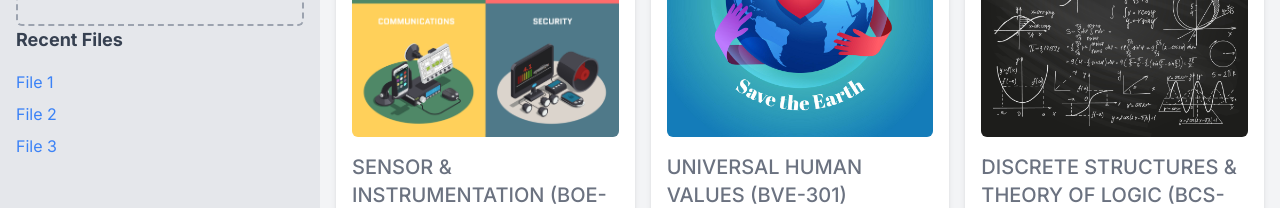
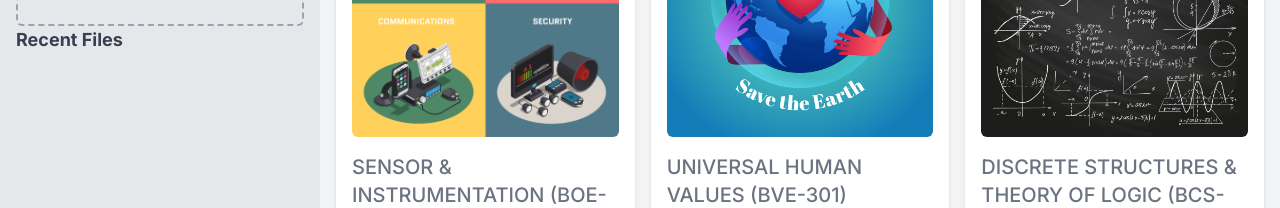
Before and after one commit to codecShivam/LUMOS_frontend, a Next.js app: page / in a window 1280 px wide. Shown: the part 278-486 px from the top of the page. Built offline with nearby package versions, Linux system fonts and the light colour scheme.

Commit message:
removeFile & fileOpen

```diff
--- a/components/LeftSidebar.tsx
+++ b/components/LeftSidebar.tsx
@@ -2,13 +2,21 @@ import { useState } from "react";
 
 export const LeftSidebar = () => {
     const [selectedFiles, setSelectedFiles] = useState<File[]>([]);
+    const [recentFiles, setRecentFiles] = useState<string[]>([]);
 
     const handleFileSelect = (event: React.ChangeEvent<HTMLInputElement>) => {
         const files = event.target.files;
         if (files) {
             const fileList = Array.from(files);
             setSelectedFiles(fileList);
+            setRecentFiles(fileList.map(file => file.name));
         }
+    };
+
+    const handleRemoveFile = (file: File) => {
+        const updatedFiles = selectedFiles.filter(f => f !== file);
+        setSelectedFiles(updatedFiles);
+        setRecentFiles(updatedFiles.map(f => f.name));
     };
 
     const handleDragOver = (event: React.DragEvent<HTMLDivElement>) => {
@@ -21,12 +29,13 @@ export const LeftSidebar = () => {
         if (files) {
             const fileList = Array.from(files);
             setSelectedFiles(fileList);
+            setRecentFiles(fileList.map(file => file.name));
         }
     };
 
-    const handleFileOpen = (file: File) => {
+    const handleFileOpen = (fileUrl: string) => {
         // Open the file using window.open
-        window.open(URL.createObjectURL(file));
+        window.open(fileUrl);
     };
 
     return (
@@ -82,10 +91,16 @@ export const LeftSidebar = () => {
                                 <a
                                     href="#"
                                     className="text-blue-500 hover:underline"
-                  onClick={() => handleFileOpen(file)}
+                                    onClick={() => handleFileOpen(URL.createObjectURL(file))}
                                 >
                                     {file.name}
                                 </a>
+                                <button
+                                    className="ml-2 text-red-500 hover:underline"
+                                    onClick={() => handleRemoveFile(file)}
+                                >
+                                    Remove
+                                </button>
                             </li>
                         ))}
                     </ul>
@@ -93,21 +108,13 @@ export const LeftSidebar = () => {
             </div>
             <h2 className="text-lg font-bold mb-4 text-gray-700">Recent Files</h2>
             <ul>
-        <li className="mb-2">
-          <a href="#" className="text-blue-500 hover:underline">
-            File 1
+                {recentFiles.map((file, index) => (
+                    <li key={index} className="mb-2">
+                        <a href="#" onClick={() => handleFileOpen(URL.createObjectURL(selectedFiles[index]))} className="text-blue-500 hover:underline">
+                            {file}
                         </a>
                     </li>
-        <li className="mb-2">
-          <a href="#" className="text-blue-500 hover:underline">
-            File 2
-          </a>
-        </li>
-        <li className="mb-2">
-          <a href="#" className="text-blue-500 hover:underline">
-            File 3
-          </a>
-        </li>
+                ))}
             </ul>
         </div>
     );
```
Lines whose indentation alone changed are shown as unchanged.
